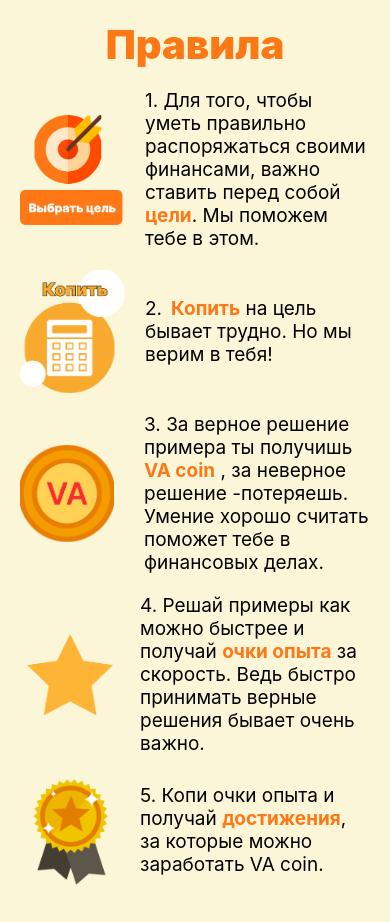
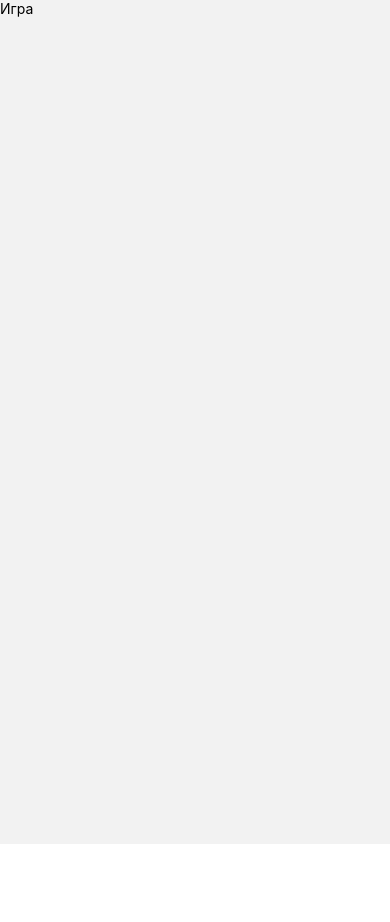
Before and after one commit to alitaalita7/fin_app, a React Native app in the folder frontend/: screen /Game in a window 390 px wide. Shown: the top 922 px of the page. After the commit the page ends 844 px from the top, so only its background shows below. Built offline with nearby package versions, Linux system fonts and the light colour scheme.

Commit message:
Создал Game и добавил в App

```diff
--- a/frontend/App.js
+++ b/frontend/App.js
@@ -10,6 +10,7 @@ import Achievements from './components/Achievements';
 import Settings from './components/Settings';
 import Goals from './components/Goals'
 import Rules from './components/Rules';
+import Game from './components/Game';
 
 const Stack = createStackNavigator();
 
@@ -18,7 +19,8 @@ export default function App() {
     <NavigationContainer>
       <View style={styles.container}>
         <Stack.Navigator>
-        <Stack.Screen name="Rules" component={Rules} options={{ headerShown: false }} />
+          <Stack.Screen name="Game" component={Game} options={{ headerShown: false }} />
+          <Stack.Screen name="Rules" component={Rules} options={{ headerShown: false }} />
           <Stack.Screen name="Settings" component={Settings} options={{ headerShown: false }} />
           <Stack.Screen name="Goals" component={Goals} options={{ headerShown: false }} />
           <Stack.Screen name="Achievements" component={Achievements} options={{ headerShown: false }} />
--- /dev/null
+++ b/frontend/components/Game.js
@@ -0,0 +1,14 @@
+import React from 'react'
+import { Text, View } from 'react-native'
+
+const Game = () => {
+  return (
+    <View>
+        <Text>
+            Игра
+        </Text>
+    </View>
+  )
+}
+
+export default Game
```
